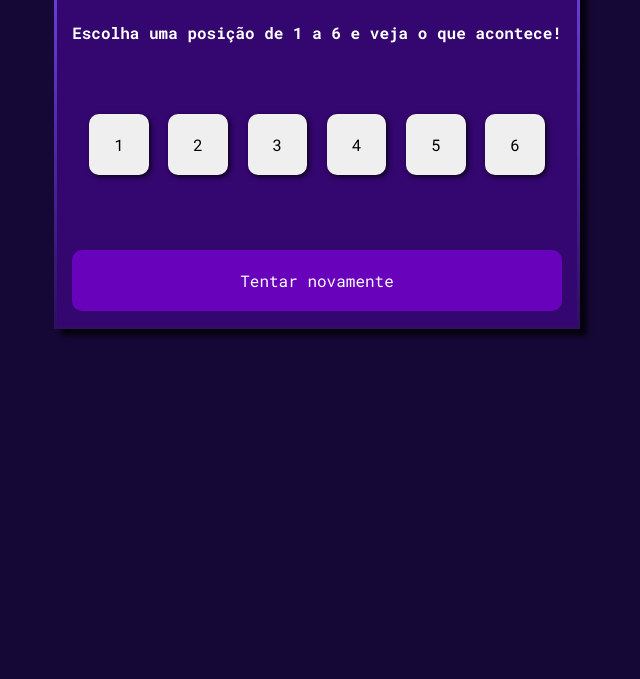
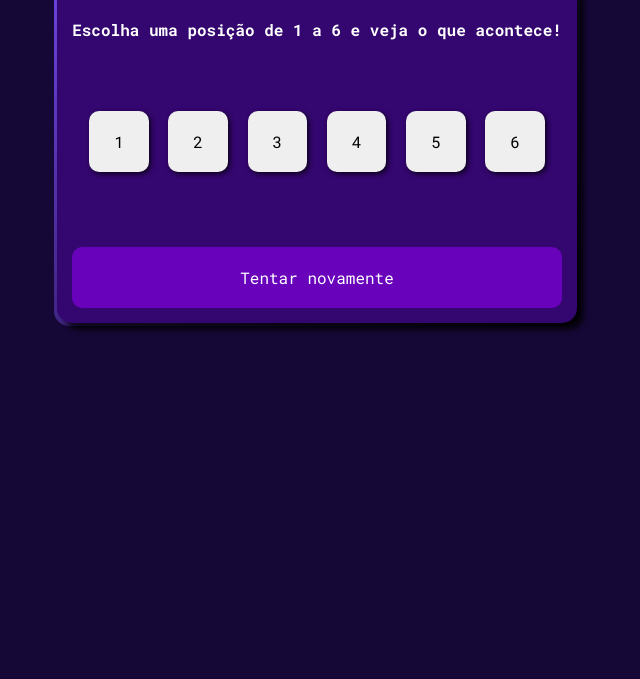
Before and after one commit to Lucasagdev/roleta-russa, a plain HTML site: page index.html in a window 1280 px wide. Shown: the part 121-800 px from the top of the page, without its empty margins (323-963 px from the left). Drawn offline with Linux system fonts and the light colour scheme.

Commit message:
Adicionando borda ao gradiente

```diff
--- a/style.css
+++ b/style.css
@@ -11,19 +11,31 @@ body {
 }
 
 .main {
+    position: relative;
     background-color: hsl(266, 90%, 23%);
     color: white;
     display: flex;
     flex-direction: column;
     width: 500px;
     padding: 10px;
-    border: 3px solid transparent;
-    border-image: linear-gradient(to bottom, #774af3, #2e0f61);
-    border-image-slice: 1;
+    border-radius: 15px;
     -webkit-box-shadow: 7px 7px 5px 0px rgba(0,0,0,0.75);
     -moz-box-shadow: 7px 7px 5px 0px rgba(0,0,0,0.75);
     box-shadow: 7px 7px 5px 0px rgba(0,0,0,0.75);
 }
+
+.main::before {
+    content: '';
+    position: absolute;
+    top: -3px;
+    left: -3px;
+    right: -3px;
+    bottom: -3px;
+    background: linear-gradient(to bottom right, #774af3, #080014);
+    border-radius: 15px;
+    z-index: -1;
+}
+
 
 .main p {
     font-weight: 800;
```
